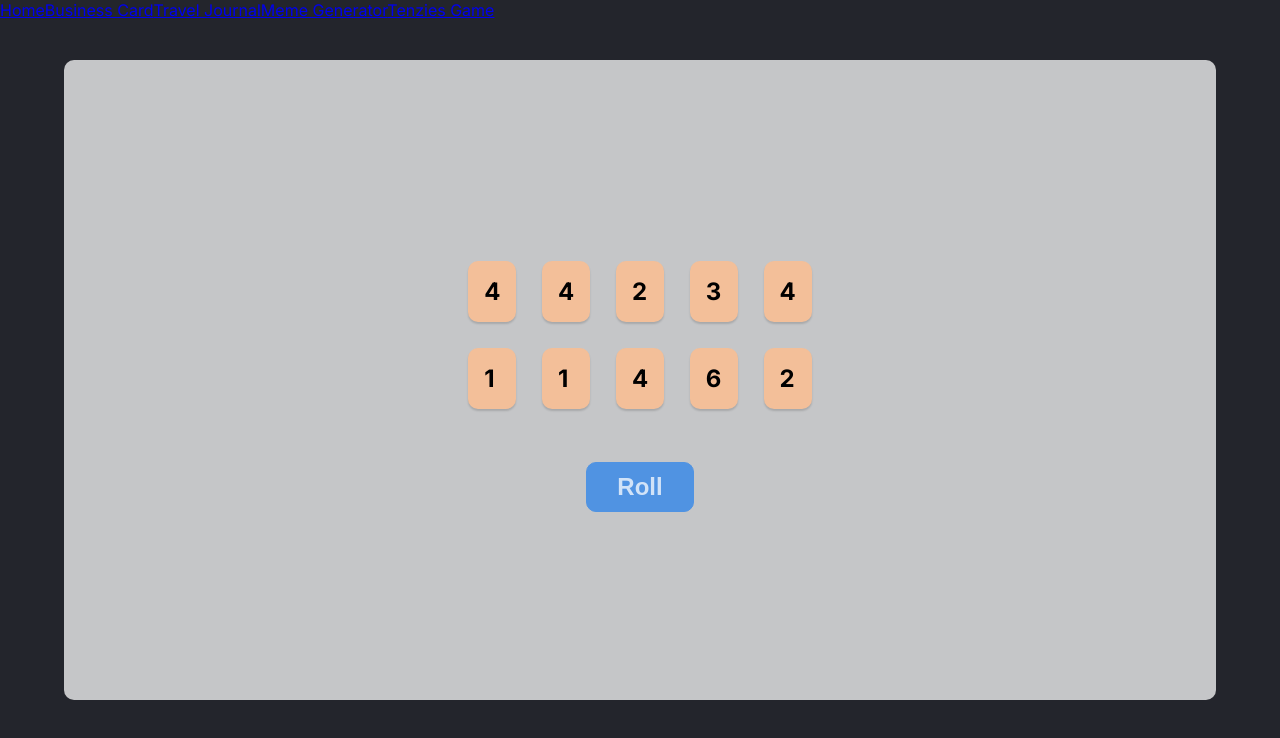
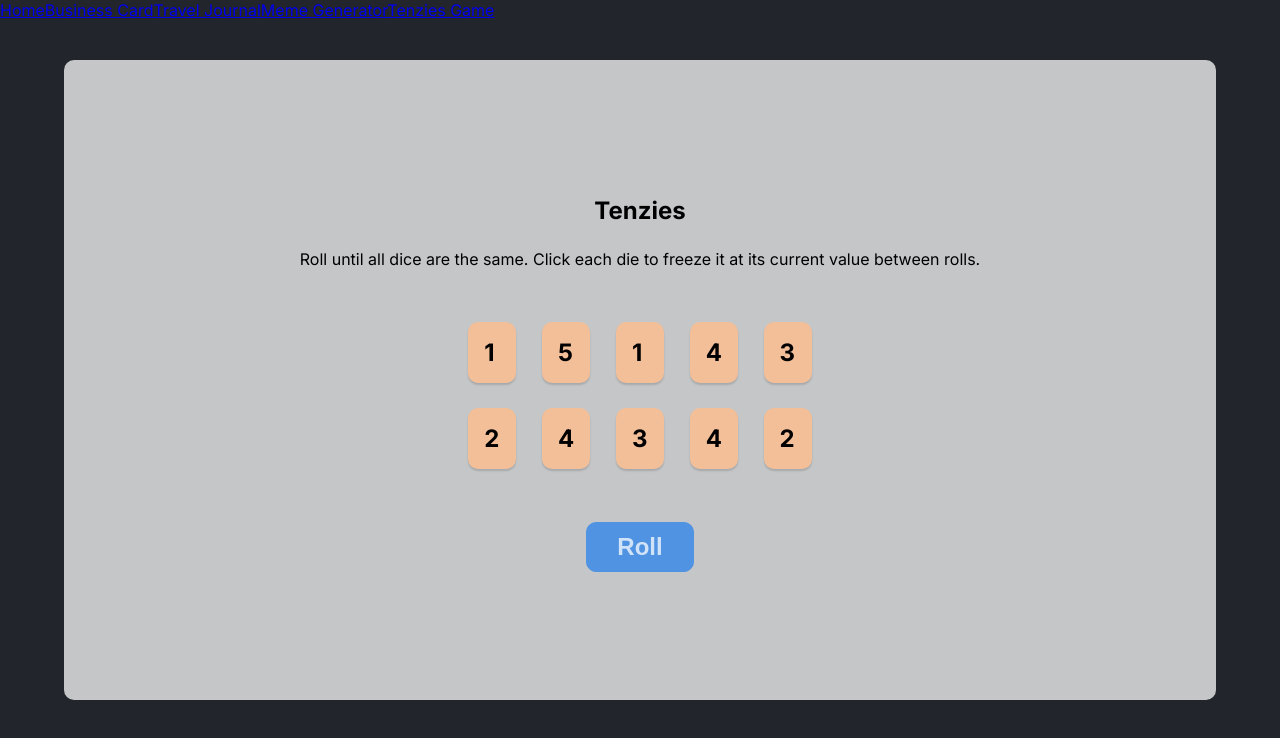
Before and after one commit to Dimterion/React-projects, a React (Create React App) app: page /tenzies-game in a window 1280 px wide. Shown: the top 738 px of the page. Built offline with nearby package versions, Linux system fonts and the light colour scheme.

Commit message:
Finished the tenzies game

```diff
--- a/package.json
+++ b/package.json
@@ -8,6 +8,7 @@
     "@testing-library/user-event": "^13.5.0",
     "nanoid": "^4.0.0",
     "react": "^18.2.0",
+    "react-confetti": "^6.1.0",
     "react-dom": "^18.2.0",
     "react-router-dom": "^6.3.0",
     "react-scripts": "^5.0.1",
--- a/src/Pages/TenziesGame/TenziesGame.js
+++ b/src/Pages/TenziesGame/TenziesGame.js
@@ -1,19 +1,35 @@
-import { useState } from "react";
+import { useState, useEffect } from "react";
 import TenzieElement from "../../components/TenzieElement/TenzieElement";
 import { nanoid } from "nanoid";
+import Confetti from "react-confetti";
 import "./tenziesGame.css";
 
 function TenziesGame() {
-  const [tenzies, setTenzie] = useState(allNewTenzies());
+  const [tenzies, setTenzies] = useState(allNewTenzies());
+  const [gameState, setGameState] = useState(false);
+
+  useEffect(() => {
+    const allHeld = tenzies.every((tenzie) => tenzie.isHeld);
+    const firstValue = tenzies[0].value;
+    const allSameValue = tenzies.every((tenzie) => tenzie.value === firstValue);
+
+    if (allHeld && allSameValue) {
+      setGameState(true);
+    }
+  }, [tenzies]);
+
+  function generateNewTenzie() {
+    return {
+      value: Math.floor(Math.random() * 6) + 1,
+      isHeld: false,
+      id: nanoid(),
+    };
+  }
 
   function allNewTenzies() {
     const tenziesArray = [];
     for (let i = 0; i < 10; i++) {
-      tenziesArray.push({
-        value: Math.floor(Math.random() * 6) + 1,
-        isHeld: false,
-        id: nanoid(),
-      });
+      tenziesArray.push(generateNewTenzie());
     }
     return tenziesArray;
   }
@@ -24,20 +40,46 @@ function TenziesGame() {
         key={tenzie.id}
         value={tenzie.value}
         isHeld={tenzie.isHeld}
+        holdTenzie={() => holdTenzie(tenzie.id)}
       />
     );
   });
 
+  function holdTenzie(id) {
+    setTenzies((prevTenzie) =>
+      prevTenzie.map((tenzie) => {
+        return tenzie.id === id
+          ? { ...tenzie, isHeld: !tenzie.isHeld }
+          : tenzie;
+      })
+    );
+  }
+
   function roll() {
-    setTenzie(allNewTenzies());
+    if (!gameState) {
+      setTenzies((prevTenzie) =>
+        prevTenzie.map((tenzie) => {
+          return tenzie.isHeld ? tenzie : generateNewTenzie();
+        })
+      );
+    } else {
+      setGameState(false);
+      setTenzies(allNewTenzies());
+    }
   }
 
   return (
     <section className="tenzies-section">
+      <h1 className="game-title">Tenzies</h1>
+      <p className="game-instructions">
+        Roll until all dice are the same. Click each die to freeze it at its
+        current value between rolls.
+      </p>
       <div className="tenziesElements-container">{finalArray}</div>
       <button onClick={roll} className="rollDice-btn">
-        Roll
+        {gameState ? "New Game" : "Roll"}
       </button>
+      {gameState && <Confetti />}
     </section>
   );
 }
--- a/src/Pages/TenziesGame/tenziesGame.css
+++ b/src/Pages/TenziesGame/tenziesGame.css
@@ -38,3 +38,12 @@
 .rollDice-btn:active {
   box-shadow: inset 5px 5px 10px -3px rgba(0, 0, 0, 0.7);
 }
+
+.game-title {
+  margin: 1vh;
+}
+
+.game-instructions {
+  text-align: center;
+  margin-bottom: 5vh;
+}
--- a/src/components/TenzieElement/TenzieElement.js
+++ b/src/components/TenzieElement/TenzieElement.js
@@ -4,6 +4,7 @@ function TenzieElement(props) {
   return (
     <div
       className={props.isHeld ? "tenzieElement tenzieClicked" : "tenzieElement"}
+      onClick={props.holdTenzie}
     >
       {props.value}
     </div>
```
Also changed, not shown: 1 other file (tests, documents, lock files or other folders).
